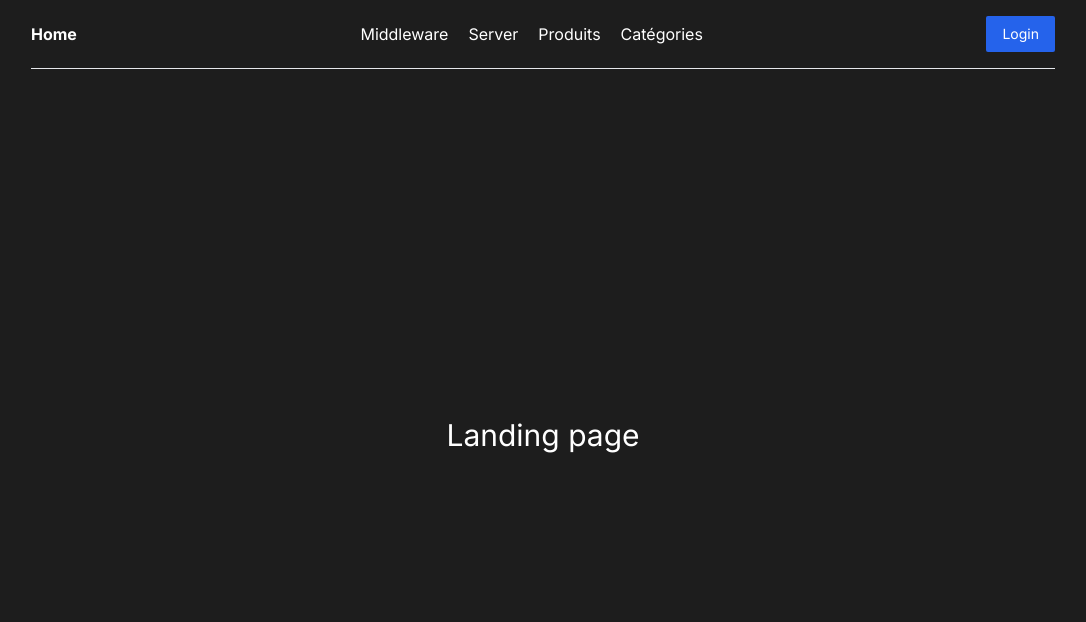
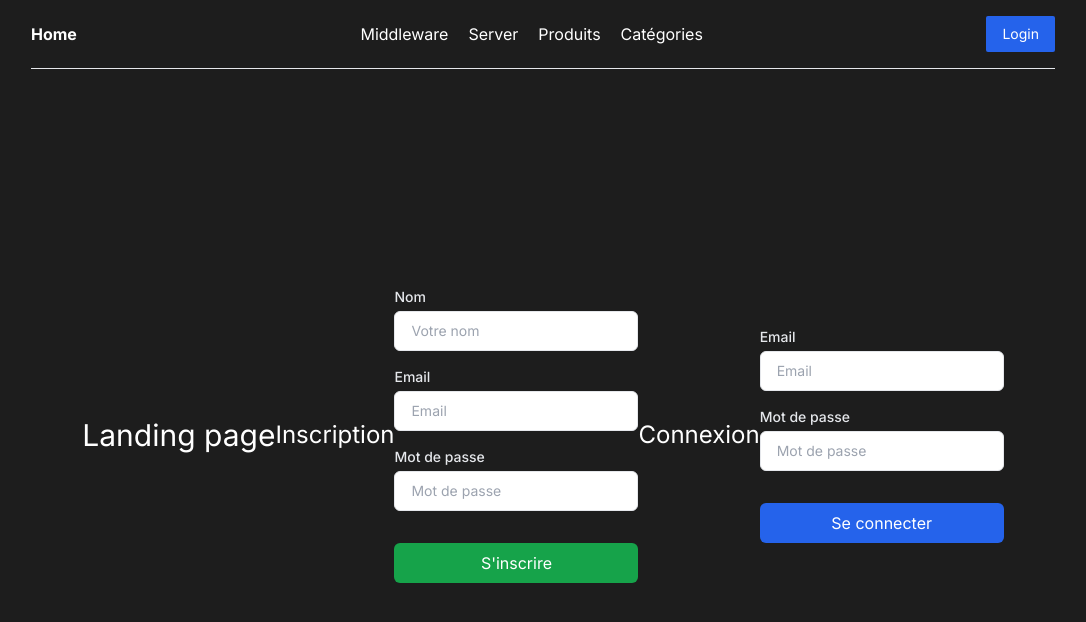
Before and after one commit to Graphandco/authj5nextjs, a Next.js app: page / in a window 1280 px wide. Shown: the top 622 px of the page, without its empty margins (97-1183 px from the left). Built offline with nearby package versions, Linux system fonts and the light colour scheme; no server answers; the database is empty.

Commit message:
SignIn mis côté client

```diff
--- /dev/null
+++ b/actions/auth/login.js
@@ -0,0 +1,39 @@
+"use server";
+
+import { db } from "../../db";
+import bcrypt from "bcryptjs";
+import { revalidatePath } from "next/cache";
+
+// Vérifier si l'utilisateur existe
+const getUserByEmail = async (email) => {
+	try {
+		return await db.user.findUnique({ where: { email } });
+	} catch (error) {
+		console.log(error);
+		return null;
+	}
+};
+
+// Vérifier les identifiants (sans signIn)
+export const loginWithCreds = async (formData) => {
+	const email = formData.get("email");
+	const password = formData.get("password");
+
+	// Vérifier si l'utilisateur existe
+	const existingUser = await getUserByEmail(email);
+	if (!existingUser) {
+		return { error: "Utilisateur introuvable !" };
+	}
+
+	// Vérifier le mot de passe
+	const passwordMatch = await bcrypt.compare(
+		password,
+		existingUser.hashedPassword
+	);
+	if (!passwordMatch) {
+		return { error: "Mot de passe incorrect !" };
+	}
+
+	// ✅ Retourner les informations utilisateur sans faire `signIn()`
+	return { success: true };
+};
--- /dev/null
+++ b/actions/auth/register.js
@@ -0,0 +1,48 @@
+"use server";
+
+import { db } from "../../db";
+import bcrypt from "bcryptjs";
+import { revalidatePath } from "next/cache";
+
+// Vérifier si l'utilisateur existe déjà
+const getUserByEmail = async (email) => {
+	try {
+		return await db.user.findUnique({ where: { email } });
+	} catch (error) {
+		console.log(error);
+		return null;
+	}
+};
+
+// Création d'un compte utilisateur (sans signIn)
+export const registerUser = async (formData) => {
+	const email = formData.get("email");
+	const password = formData.get("password");
+	const name = formData.get("name") || "";
+
+	// Vérifier si l'email est déjà utilisé
+	const existingUser = await getUserByEmail(email);
+	if (existingUser) {
+		return { error: "Cet email est déjà utilisé !" };
+	}
+
+	// Hacher le mot de passe
+	const hashedPassword = await bcrypt.hash(password, 10);
+
+	try {
+		const newUser = await db.user.create({
+			data: {
+				email,
+				hashedPassword,
+				name,
+				role: "USER",
+			},
+		});
+
+		revalidatePath("/");
+		return newUser;
+	} catch (error) {
+		console.error("Erreur lors de l'inscription :", error);
+		return { error: "Une erreur est survenue lors de l'inscription." };
+	}
+};
--- a/app/page.jsx
+++ b/app/page.jsx
@@ -1,7 +1,14 @@
+import Login from "../components/Login";
+import Register from "../components/Register";
+
 export default function Home() {
 	return (
 		<main className="flex h-full items-center justify-center">
 			<h1 className="text-3xl">Landing page</h1>
+			<div className="text-2xl">Inscription</div>
+			<Register />
+			<div className="text-2xl">Connexion</div>
+			<Login />
 		</main>
 	);
 }
--- /dev/null
+++ b/components/Login.jsx
@@ -0,0 +1,74 @@
+"use client";
+
+import React, { useState } from "react";
+import { loginWithCreds } from "../actions/auth/login";
+import { signIn } from "next-auth/react"; // ✅ signIn doit être dans un composant client
+
+const Login = () => {
+	const [error, setError] = useState("");
+
+	const handleSubmit = async (event) => {
+		event.preventDefault();
+		const formData = new FormData(event.target);
+
+		// Vérifier les identifiants
+		const response = await loginWithCreds(formData);
+
+		if (response?.error) {
+			setError(response.error);
+			return;
+		}
+
+		// ✅ Appel client de signIn
+		await signIn("credentials", {
+			email: formData.get("email"),
+			password: formData.get("password"),
+			callbackUrl: "/", // Redirection après connexion
+		});
+	};
+
+	return (
+		<div>
+			<form
+				onSubmit={handleSubmit}
+				className="w-full flex flex-col gap-4"
+			>
+				{error && <p className="text-red-500 text-sm">{error}</p>}
+				<div>
+					<label className="block text-sm font-medium text-gray-200">
+						Email
+					</label>
+					<input
+						type="email"
+						placeholder="Email"
+						name="email"
+						className="mt-1 w-full px-4 p-2 h-10 rounded-md border border-gray-200 bg-white text-sm text-gray-700"
+						required
+					/>
+				</div>
+				<div>
+					<label className="block text-sm font-medium text-gray-200">
+						Mot de passe
+					</label>
+					<input
+						type="password"
+						placeholder="Mot de passe"
+						name="password"
+						className="mt-1 w-full px-4 p-2 h-10 rounded-md border border-gray-200 bg-white text-sm text-gray-700"
+						required
+					/>
+				</div>
+				<div className="mt-4">
+					<button
+						type="submit"
+						className="w-full px-4 py-2 bg-blue-600 text-white rounded-md hover:bg-blue-700 transition"
+					>
+						Se connecter
+					</button>
+				</div>
+			</form>
+		</div>
+	);
+};
+
+export default Login;
--- /dev/null
+++ b/components/Register.jsx
@@ -0,0 +1,84 @@
+"use client";
+
+import React, { useState } from "react";
+import { registerUser } from "../actions/auth/register";
+import { signIn } from "next-auth/react";
+
+const Register = () => {
+	const [error, setError] = useState("");
+
+	const handleSubmit = async (event) => {
+		event.preventDefault();
+		const formData = new FormData(event.target);
+
+		const response = await registerUser(formData);
+
+		if (response?.error) {
+			setError(response.error);
+			return;
+		}
+
+		// ✅ Connexion après inscription
+		await signIn("credentials", {
+			email: formData.get("email"),
+			password: formData.get("password"),
+			callbackUrl: "/", // Redirection après inscription
+		});
+	};
+
+	return (
+		<div>
+			<form
+				onSubmit={handleSubmit}
+				className="w-full flex flex-col gap-4"
+			>
+				{error && <p className="text-red-500 text-sm">{error}</p>}
+				<div>
+					<label className="block text-sm font-medium text-gray-200">
+						Nom
+					</label>
+					<input
+						type="text"
+						placeholder="Votre nom"
+						name="name"
+						className="mt-1 w-full px-4 p-2 h-10 rounded-md border border-gray-200 bg-white text-sm text-gray-700"
+					/>
+				</div>
+				<div>
+					<label className="block text-sm font-medium text-gray-200">
+						Email
+					</label>
+					<input
+						type="email"
+						placeholder="Email"
+						name="email"
+						className="mt-1 w-full px-4 p-2 h-10 rounded-md border border-gray-200 bg-white text-sm text-gray-700"
+						required
+					/>
+				</div>
+				<div>
+					<label className="block text-sm font-medium text-gray-200">
+						Mot de passe
+					</label>
+					<input
+						type="password"
+						placeholder="Mot de passe"
+						name="password"
+						className="mt-1 w-full px-4 p-2 h-10 rounded-md border border-gray-200 bg-white text-sm text-gray-700"
+						required
+					/>
+				</div>
+				<div className="mt-4">
+					<button
+						type="submit"
+						className="w-full px-4 py-2 bg-green-600 text-white rounded-md hover:bg-green-700 transition"
+					>
+						S'inscrire
+					</button>
+				</div>
+			</form>
+		</div>
+	);
+};
+
+export default Register;
```
